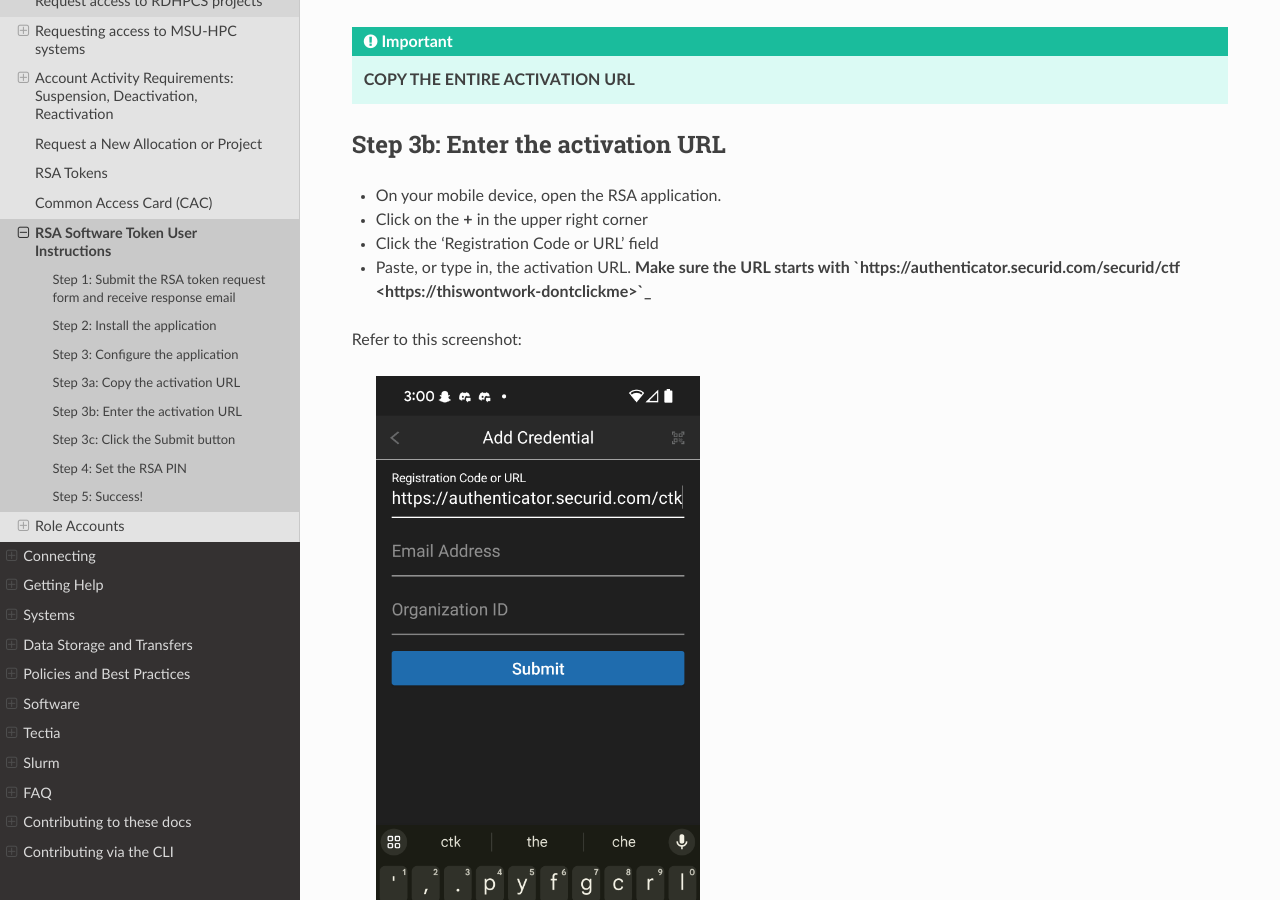
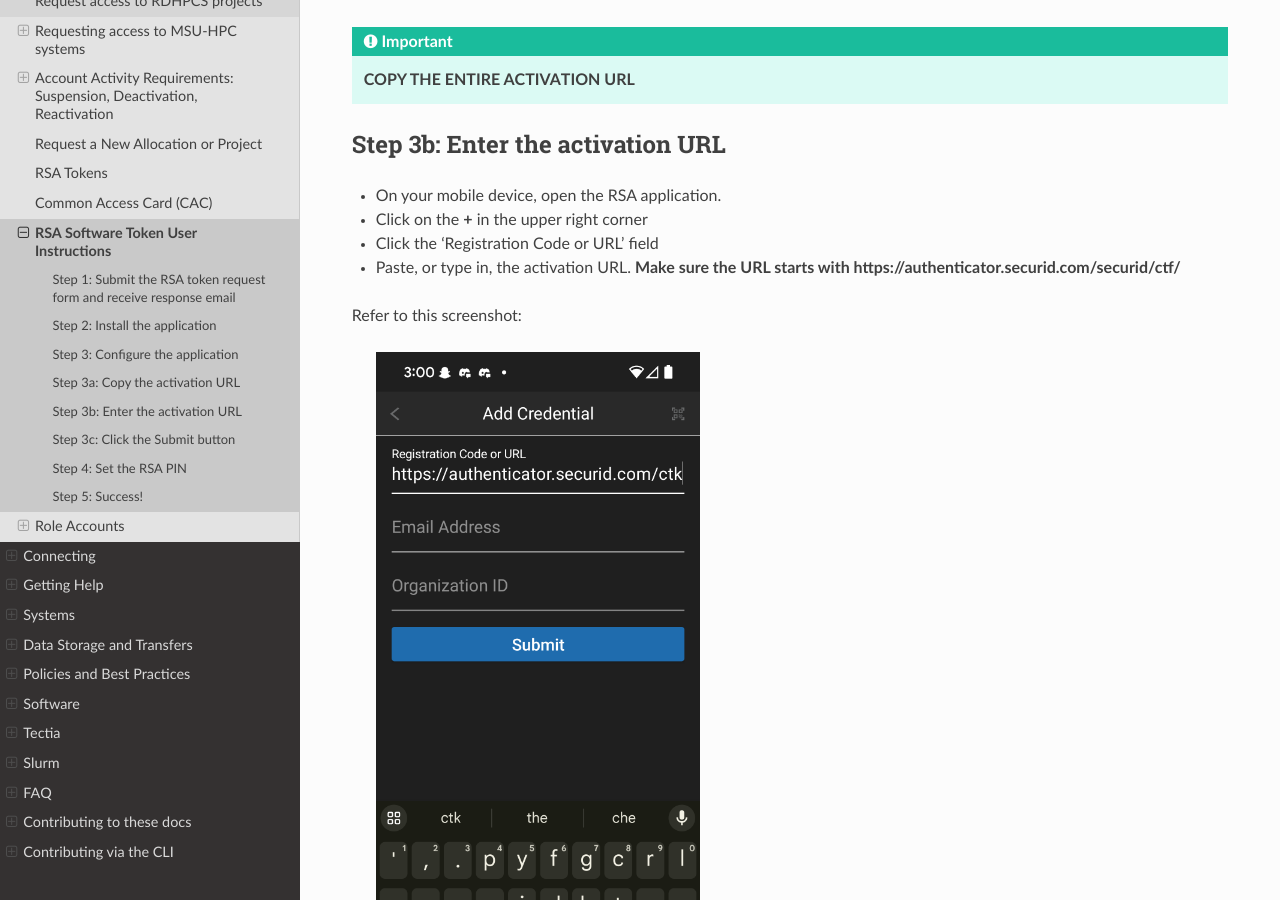
Before and after one commit to NOAA-RDHPCS/noaa-rdhpcs.github.io, a Sphinx documentation site: the page built from source/accounts/rsa_software_token.rst, in a window 1280 px wide and 900 px high, scrolled down 1698 px. Built offline with Sphinx 7.4.7 and the Read the Docs theme 2.0.0, drawn with Linux system fonts in a browser that asks for light colours.

Commit message:
fix(#209): no link desired.

```diff
--- a/source/accounts/rsa_software_token.rst
+++ b/source/accounts/rsa_software_token.rst
@@ -93,8 +93,7 @@ Step 3b: Enter the activation URL
 - Click the 'Registration Code or URL' field
 
 - Paste, or type in, the activation URL.  **Make sure the URL starts
-  with `https://authenticator.securid.com/securid/ctf
-  <https://thiswontwork-dontclickme>`_**
+  with https://authenticator.securid.com/securid/ctf/**
 
 
 .. |android fillin|     image:: /images/rsa_android_fillin.png
```
